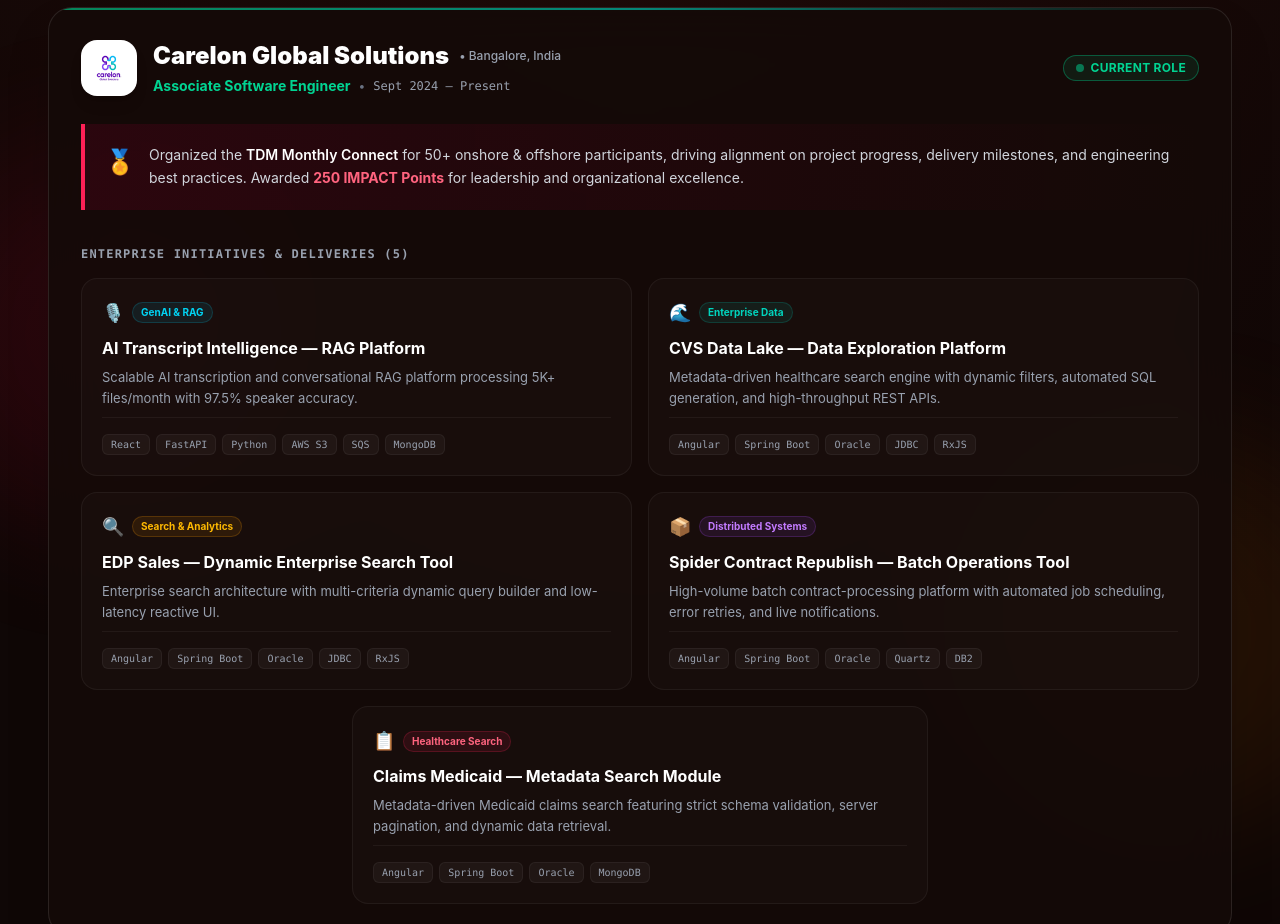
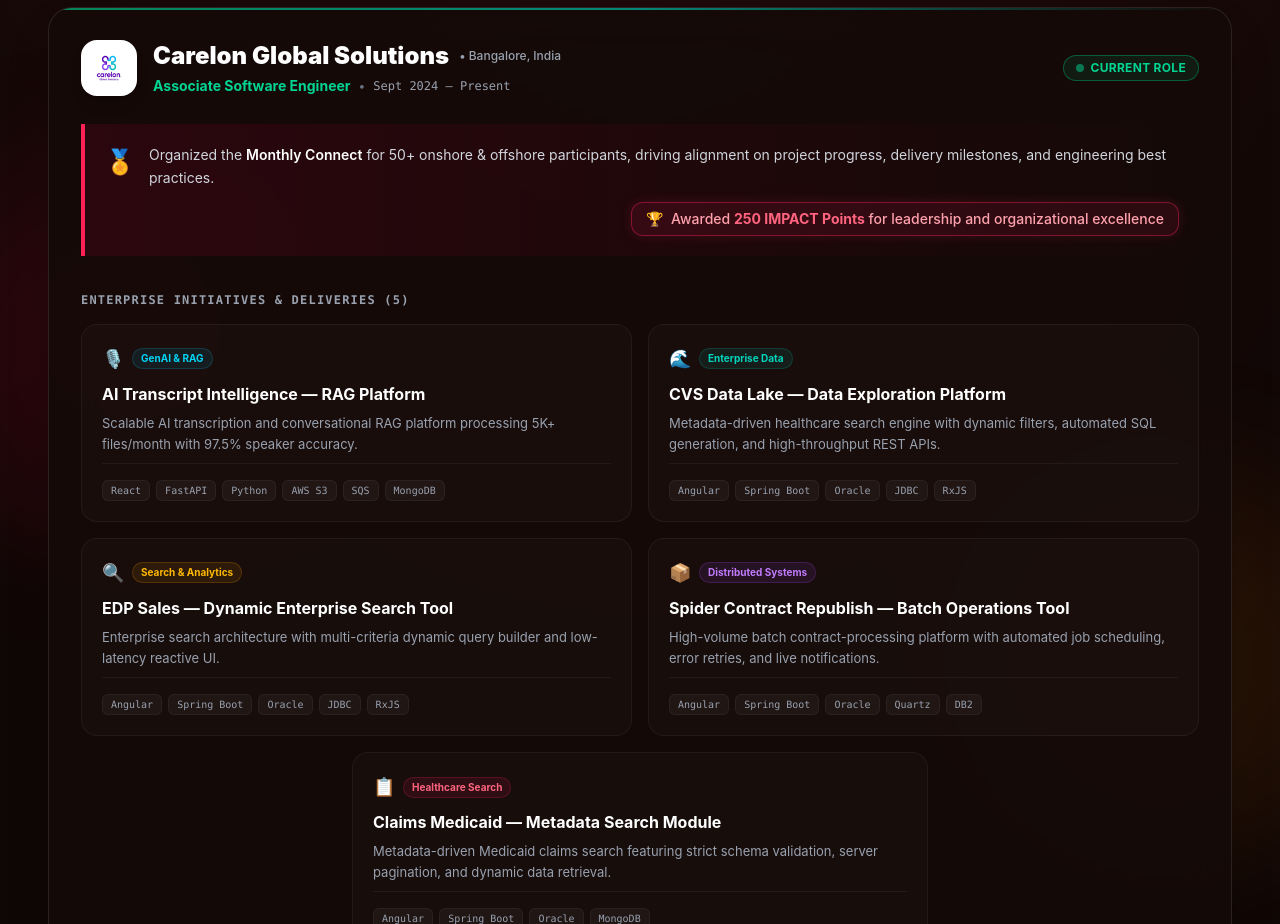
Before and after one commit to Kgotta-contribute/Portfolio, a React (Vite) app: page /#contact in a window 1280 px wide. Shown: the part 1840-2764 px from the top of the page. Built offline with nearby package versions, Linux system fonts and the light colour scheme.

Commit message:
Added box impact points badge at bottom right

```diff
--- a/src/components/Experience.jsx
+++ b/src/components/Experience.jsx
@@ -148,11 +148,19 @@
             </div>
 
             {/* Key Milestone / Recognition Callout */}
-            <div className="bg-gradient-to-r from-rose-950/40 to-transparent border-l-4 border-rose-500 rounded-r-2xl p-4 sm:p-5 flex items-start gap-3.5">
-              <span className="text-2xl shrink-0 mt-0.5">🏅</span>
-              <p className="text-gray-300 text-xs sm:text-sm leading-relaxed">
-                Organized the <strong className="text-white font-semibold">TDM Monthly Connect</strong> for 50+ onshore & offshore participants, driving alignment on project progress, delivery milestones, and engineering best practices. Awarded <strong className="text-rose-400 font-bold">250 IMPACT Points</strong> for leadership and organizational excellence.
-              </p>
+            <div className="bg-gradient-to-r from-rose-950/40 to-transparent border-l-4 border-rose-500 rounded-r-2xl p-4 sm:p-5 flex flex-col gap-3">
+              <div className="flex items-start gap-3.5">
+                <span className="text-2xl shrink-0 mt-0.5">🏅</span>
+                <p className="text-gray-300 text-xs sm:text-sm leading-relaxed">
+                  Organized the <strong className="text-white font-semibold">Monthly Connect</strong> for 50+ onshore & offshore participants, driving alignment on project progress, delivery milestones, and engineering best practices.
+                </p>
+              </div>
+              <div className="flex justify-end w-full">
+                <div className="inline-flex items-center gap-2 px-3.5 py-1.5 rounded-xl border border-rose-500/40 bg-rose-500/10 text-rose-300 text-xs sm:text-sm font-medium shadow-[0_0_12px_rgba(244,63,94,0.15)]">
+                  <span>🏆</span>
+                  <span>Awarded <strong className="text-rose-400 font-bold">250 IMPACT Points</strong> for leadership and organizational excellence</span>
+                </div>
+              </div>
             </div>
 
             {/* Sub-Projects: Neat & Tidy Grid */}
```
